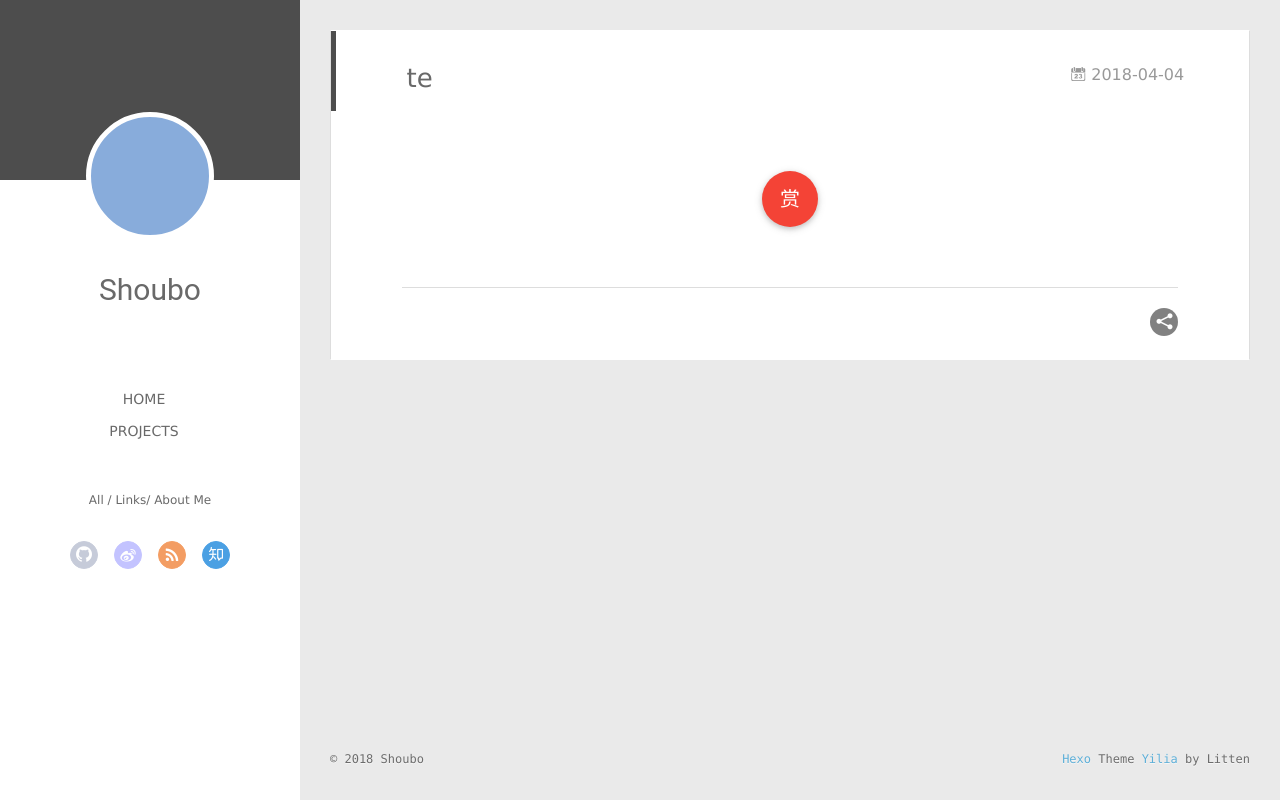
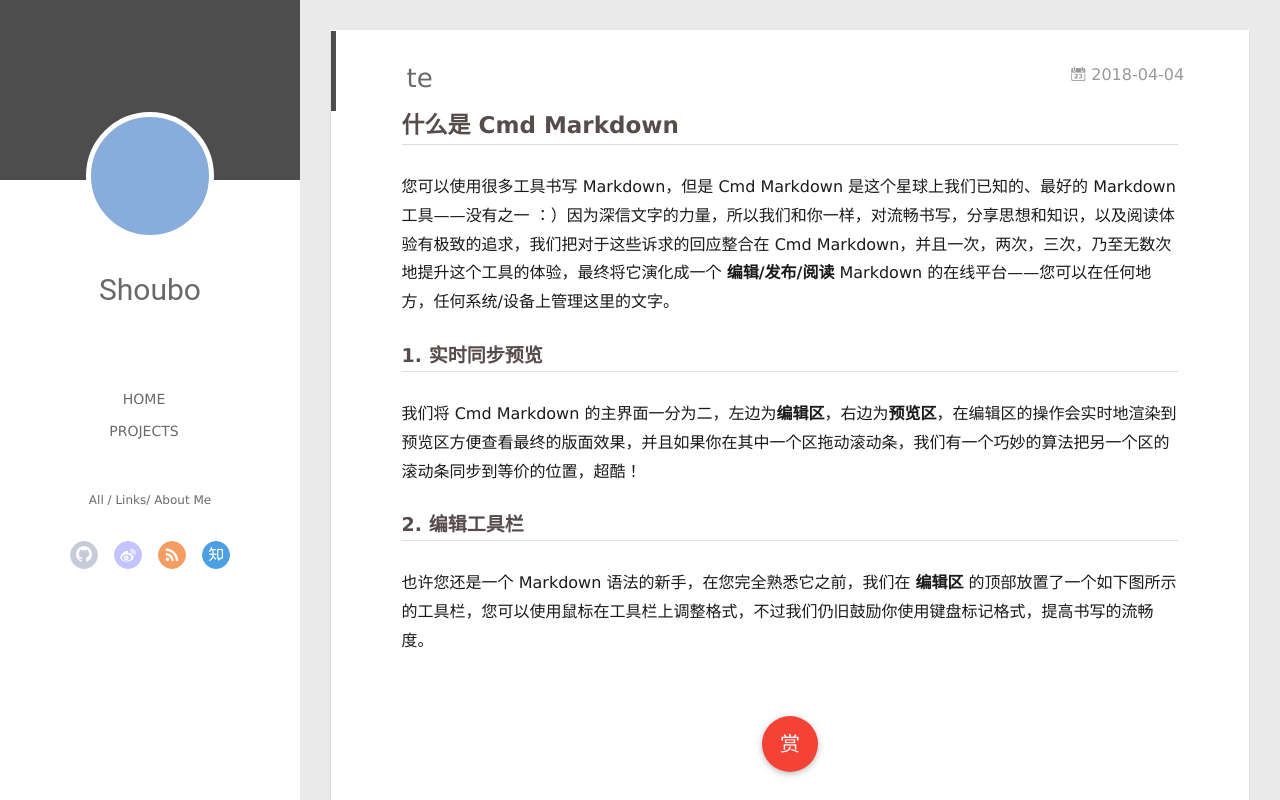
Before and after one commit to amber0309/amber0309.github.io, a plain HTML site: page 2018/04/04/te/index.html in a window 1280 px wide. Drawn offline with nearby package versions, Linux system fonts and the light colour scheme; some packages are replaced by stand-ins of ours; no server answers.

Commit message:
Site updated: 2018-04-04 10:27:40

```diff
--- a/2018/04/04/te/index.html
+++ b/2018/04/04/te/index.html
@@ -8,14 +8,17 @@
   <link rel="dns-prefetch" href="http://amber0309.github.io">
   <title>te | Reticentor</title>
   <meta name="viewport" content="width=device-width, initial-scale=1, maximum-scale=1">
-  <meta property="og:type" content="article">
+  <meta name="description" content="什么是 Cmd Markdown您可以使用很多工具书写 Markdown，但是 Cmd Markdown 是这个星球上我们已知的、最好的 Markdown 工具——没有之一 ：）因为深信文字的力量，所以我们和你一样，对流畅书写，分享思想和知识，以及阅读体验有极致的追求，我们把对于这些诉求的回应整合在 Cmd Markdown，并且一次，两次，三次，乃至无数次地提升这个工具的体验，最终将它演化成一个">
+<meta property="og:type" content="article">
 <meta property="og:title" content="te">
 <meta property="og:url" content="http://amber0309.github.io/2018/04/04/te/index.html">
 <meta property="og:site_name" content="Reticentor">
+<meta property="og:description" content="什么是 Cmd Markdown您可以使用很多工具书写 Markdown，但是 Cmd Markdown 是这个星球上我们已知的、最好的 Markdown 工具——没有之一 ：）因为深信文字的力量，所以我们和你一样，对流畅书写，分享思想和知识，以及阅读体验有极致的追求，我们把对于这些诉求的回应整合在 Cmd Markdown，并且一次，两次，三次，乃至无数次地提升这个工具的体验，最终将它演化成一个">
 <meta property="og:locale" content="default">
-<meta property="og:updated_time" content="2018-04-04T02:25:16.474Z">
+<meta property="og:updated_time" content="2018-04-04T02:27:21.347Z">
 <meta name="twitter:card" content="summary">
 <meta name="twitter:title" content="te">
+<meta name="twitter:description" content="什么是 Cmd Markdown您可以使用很多工具书写 Markdown，但是 Cmd Markdown 是这个星球上我们已知的、最好的 Markdown 工具——没有之一 ：）因为深信文字的力量，所以我们和你一样，对流畅书写，分享思想和知识，以及阅读体验有极致的追求，我们把对于这些诉求的回应整合在 Cmd Markdown，并且一次，两次，三次，乃至无数次地提升这个工具的体验，最终将它演化成一个">
 
     <link rel="alternative" href="/atom.xml" title="Reticentor" type="application/atom+xml">
 
@@ -171,6 +174,9 @@
 
     <div class="article-entry" itemprop="articleBody">
 
+        <h2 id="什么是-Cmd-Markdown"><a href="#什么是-Cmd-Markdown" class="headerlink" title="什么是 Cmd Markdown"></a>什么是 Cmd Markdown</h2><p>您可以使用很多工具书写 Markdown，但是 Cmd Markdown 是这个星球上我们已知的、最好的 Markdown 工具——没有之一 ：）因为深信文字的力量，所以我们和你一样，对流畅书写，分享思想和知识，以及阅读体验有极致的追求，我们把对于这些诉求的回应整合在 Cmd Markdown，并且一次，两次，三次，乃至无数次地提升这个工具的体验，最终将它演化成一个 <strong>编辑/发布/阅读</strong> Markdown 的在线平台——您可以在任何地方，任何系统/设备上管理这里的文字。</p>
+<h3 id="1-实时同步预览"><a href="#1-实时同步预览" class="headerlink" title="1. 实时同步预览"></a>1. 实时同步预览</h3><p>我们将 Cmd Markdown 的主界面一分为二，左边为<strong>编辑区</strong>，右边为<strong>预览区</strong>，在编辑区的操作会实时地渲染到预览区方便查看最终的版面效果，并且如果你在其中一个区拖动滚动条，我们有一个巧妙的算法把另一个区的滚动条同步到等价的位置，超酷！</p>
+<h3 id="2-编辑工具栏"><a href="#2-编辑工具栏" class="headerlink" title="2. 编辑工具栏"></a>2. 编辑工具栏</h3><p>也许您还是一个 Markdown 语法的新手，在您完全熟悉它之前，我们在 <strong>编辑区</strong> 的顶部放置了一个如下图所示的工具栏，您可以使用鼠标在工具栏上调整格式，不过我们仍旧鼓励你使用键盘标记格式，提高书写的流畅度。</p>
 
 
 
```
Also changed, not shown: index.html (+3 -0 lines).
